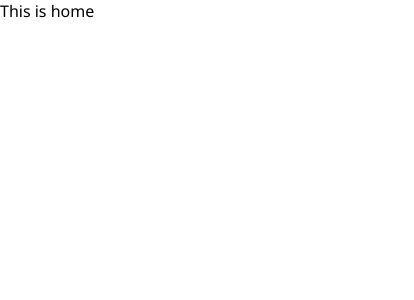
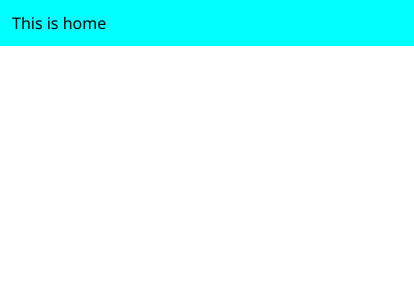
Before and after one commit to shuvamk-dev/Xpensr, a React (Create React App) app: page / in a window 390 px wide. Shown: the top 300 px of the page, 414 px wide, since content can reach past the window. Built offline with nearby package versions, Linux system fonts and the light colour scheme.

Commit message:
Home responsive

```diff
--- a/src/pages/home/home.css
+++ b/src/pages/home/home.css
@@ -0,0 +1,18 @@
+.home {
+  width: 70%;
+  margin: auto;
+  background-color: aqua;
+  padding: 12px;
+}
+
+@media only screen and (max-width: 1024px) {
+  .home {
+    width: 90%;
+  }
+}
+
+@media only screen and (max-width: 512px) {
+  .home {
+    width: 100%;
+  }
+}
--- a/src/pages/home/index.js
+++ b/src/pages/home/index.js
@@ -1,7 +1,8 @@
 import React from "react";
+import { useSelector } from "react-redux";
 import "./home.css";
 const Home = () => {
-  return <div>This is home</div>;
+  return <div className="home">This is home</div>;
 };
 
 export default Home;
```
